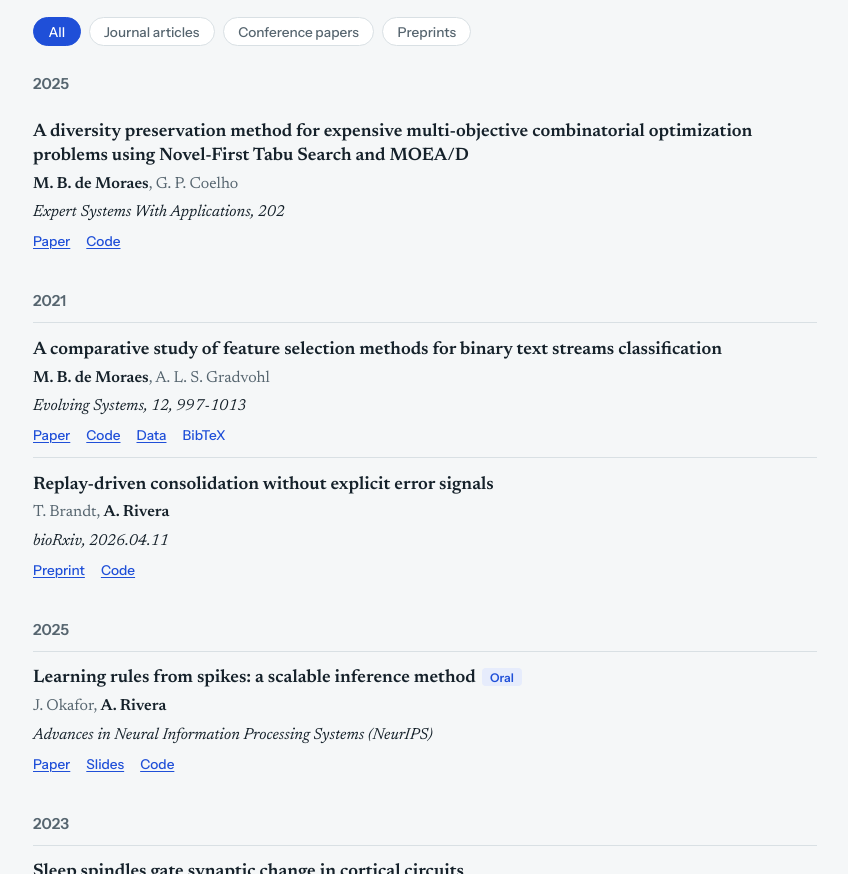
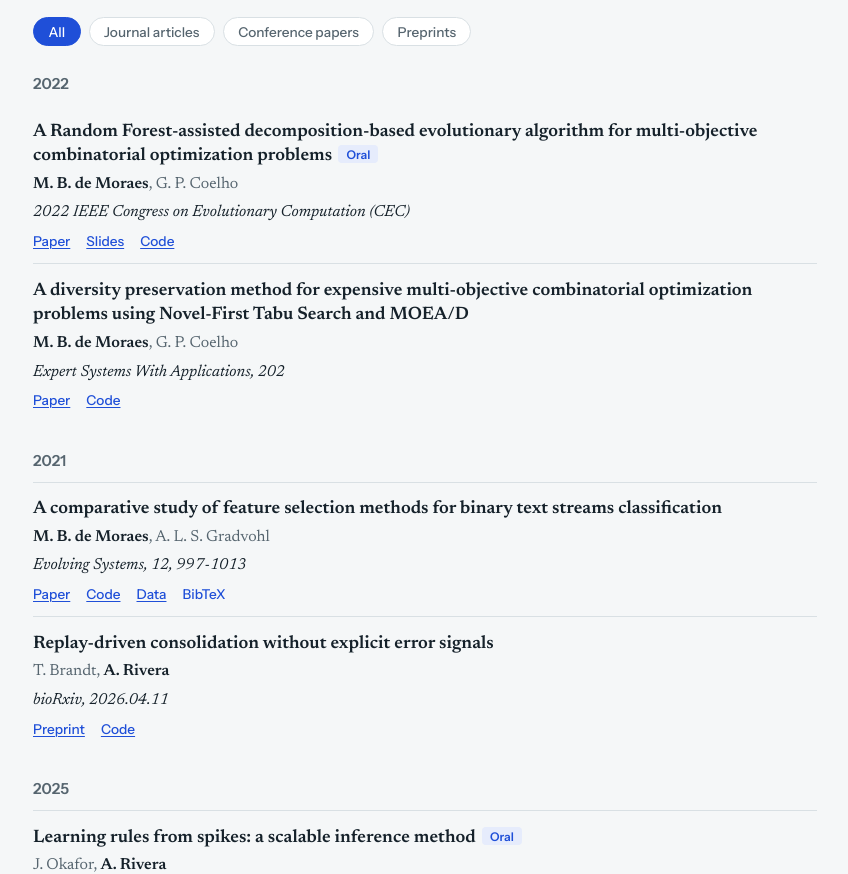
Before and after one commit to mbdemoraes/mbdemoraes.github.io, a plain HTML site: page index.html in a window 1280 px wide. Shown: the part 943-1817 px from the top of the page, without its empty margins (367-1215 px from the left). Drawn offline with Linux system fonts and the light colour scheme.

Commit message:
Update index.html

```diff
--- a/index.html
+++ b/index.html
@@ -172,7 +172,6 @@ footer{font:.85rem var(--sans);color:var(--muted);padding-top:1.5rem;border-top:
     <div class="theme-card"><h3>Nature-inspired computing</h3><p>Development of nature-inspired algorithms, released openly for the community.</p></div>
     <div class="theme-card"><h3>Oil and gas production optimization</h3><p>How to achieve faster convergence in time-consuming non-linear oil and gas production optimization?</p></div>
     <div class="theme-card"><h3>AI learning in low-data environments</h3><p>How AI regression models can learn and predict effectively in low-data environments?</p></div>
-
   </div>
 </section>
 
@@ -186,7 +185,13 @@ footer{font:.85rem var(--sans);color:var(--muted);padding-top:1.5rem;border-top:
   </div>
   <div id="pubs">
     <!-- EDIT: copy one .pub block per paper. Set data-type to journal, conference, or preprint. -->
-    <h3 class="year">2025</h3>
+    <h3 class="year">2022</h3>
+     <article class="pub" data-type="conference">
+      <p class="title">A Random Forest-assisted decomposition-based evolutionary algorithm for multi-objective combinatorial optimization problems<span class="badge">Oral</span></p>
+      <p class="authors"><b>M. B. de Moraes</b>, G. P. Coelho</p>
+      <p class="venue">2022 IEEE Congress on Evolutionary Computation (CEC)</p>
+      <div class="links"><a href="https://ieeexplore.ieee.org/document/9870412/">Paper</a><a href="#">Slides</a><a href="#">Code</a></div>
+    </article>
     <article class="pub" data-type="journal">
       <p class="title">A diversity preservation method for expensive multi-objective combinatorial optimization problems using Novel-First Tabu Search and MOEA/D</p>
       <p class="authors"><b>M. B. de Moraes</b>, G. P. Coelho</p>
```
